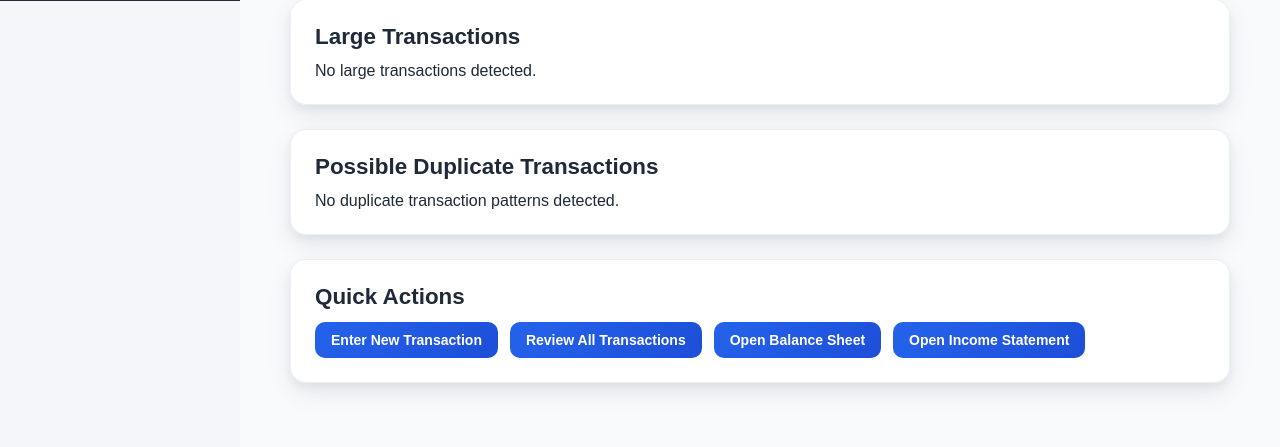
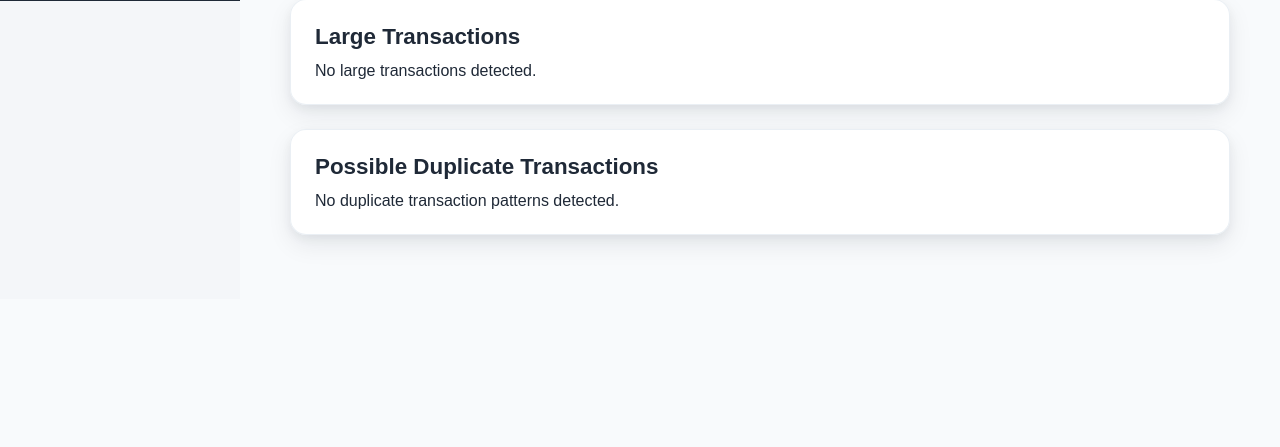
Before and after one commit to scottiesage/capstone, a PHP site: page /dashboard.php in a window 1280 px wide. Shown: the part 819-1266 px from the top of the page. After the commit the page ends 1063 px from the top, so only its background shows below. Run offline with PHP 8.4, Linux system fonts and the light colour scheme; the visitor is signed in with stand-in values (Sample User, id 1); data that the repository does not hold is empty.

Commit message:
last minute touch ups

```diff
--- a/dashboard.php
+++ b/dashboard.php
@@ -363,15 +363,6 @@ if (count($duplicate_transactions) > 0) {
                 <p style="margin: 0;">No duplicate transaction patterns detected.</p>
             <?php endif; ?>
         </div>
-
-        <div class="card">
-            <h2>Quick Actions</h2>
-            <div style="display: flex; flex-wrap: wrap; gap: 12px;">
-                <a href="transactionentry.php" class="btn btn-primary">Enter New Transaction</a>
-                <a href="transactions.php" class="btn btn-primary">Review All Transactions</a>
-                <a href="balancesheetgen.php" class="btn btn-primary">Open Balance Sheet</a>
-                <a href="incomestatement.php" class="btn btn-primary">Open Income Statement</a>
-            </div>
         </div>
 
     <?php endif; ?>
```
